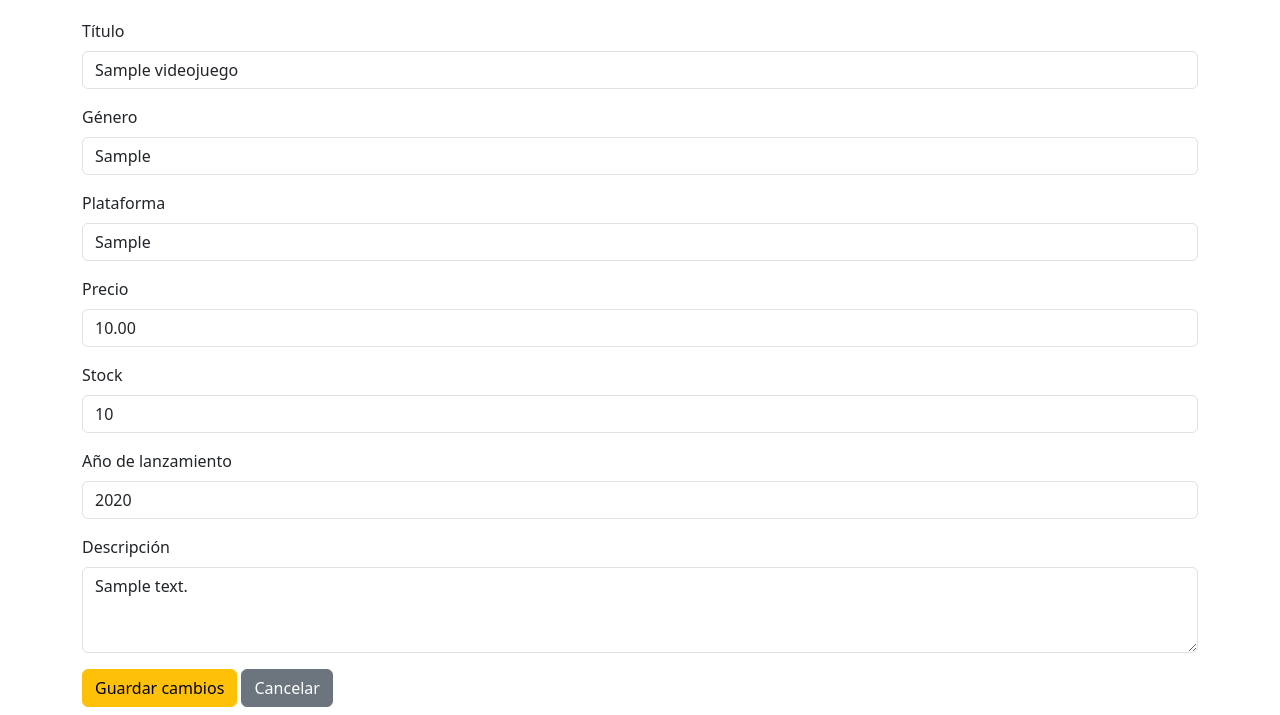
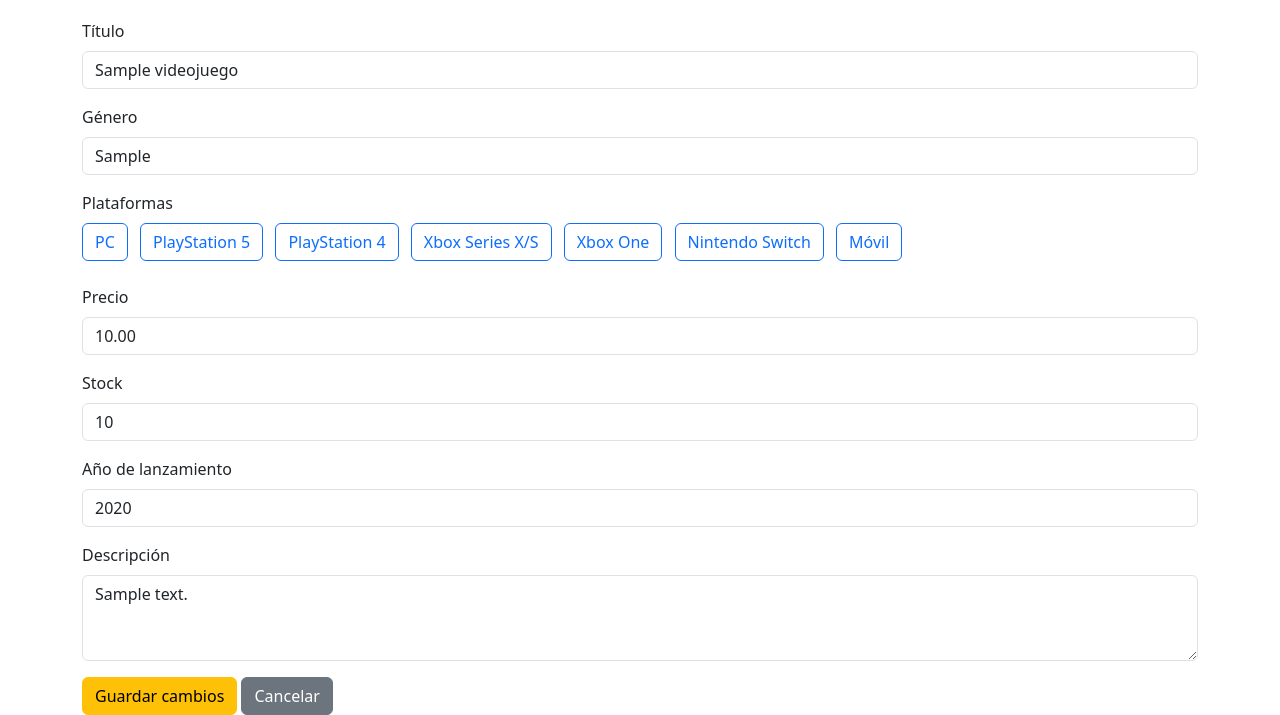
Before and after one commit to fernandodelvillar-11/tienda-videojuegos, a Django app: page /videojuego/1/editar/ in a window 1280 px wide. Shown: the part 133-848 px from the top of the page. Run offline with Django 5.2, Linux system fonts and the light colour scheme; tables that the repository leaves empty hold one stand-in row (values such as "Sample post").

Commit message:
Se finalizan las modificaciones a: views - templates

```diff
--- a/videojuegosapp/models.py
+++ b/videojuegosapp/models.py
@@ -4,7 +4,7 @@ from django.db import models
 class Videojuego(models.Model):
     titulo = models.CharField(max_length=100)
     genero = models.CharField(max_length=50)
-    plataforma = models.CharField(max_length=50)
+    plataforma = models.CharField(max_length=200)
     precio = models.DecimalField(max_digits=8, decimal_places=2)
     stock = models.PositiveIntegerField(default=0)
     anio_lanzamiento = models.PositiveIntegerField()
--- a/videojuegosapp/templates/videojuegosapp/editar.html
+++ b/videojuegosapp/templates/videojuegosapp/editar.html
@@ -28,32 +28,72 @@
             <input type="text" class="form-control" id="genero" name="genero" value="{{ videojuego.genero }}" maxlength="50">
         </div>
 
+        <!-- INICIO DE CAMPO PLATAFORMAS ACTUALIZADO -->
         <div class="mb-3">
-            <label for="plataforma" class="form-label">Plataforma</label>
-            <input type="text" class="form-control" id="plataforma" name="plataforma" value="{{ videojuego.plataforma }}" maxlength="50">
+            <label class="form-label d-block">Plataformas</label>
+            <input type="checkbox" class="btn-check" id="plat_pc" name="plataformas" value="PC" autocomplete="off" {% if "PC" in plataformas_seleccionadas %} checked{% endif %}>
+            <label class="btn btn-outline-primary me-2 mb-2" for="plat_pc">PC</label>
+
+            <input type="checkbox" class="btn-check" id="plat_ps5" name="plataformas" value="PlayStation 5" autocomplete="off" {% if "PlayStation 5" in plataformas_seleccionadas %} checked{% endif %}>
+            <label class="btn btn-outline-primary me-2 mb-2" for="plat_ps5">PlayStation 5</label>
+
+            <input type="checkbox" class="btn-check" id="plat_ps4" name="plataformas" value="PlayStation 4" autocomplete="off" {% if "PlayStation 4" in plataformas_seleccionadas %} checked{% endif %}>
+            <label class="btn btn-outline-primary me-2 mb-2" for="plat_ps4">PlayStation 4</label>
+
+            <input type="checkbox" class="btn-check" id="plat_xss" name="plataformas" value="Xbox Series X/S" autocomplete="off" {% if "Xbox Series X/S" in plataformas_seleccionadas %} checked{% endif %}>
+            <label class="btn btn-outline-primary me-2 mb-2" for="plat_xss">Xbox Series X/S</label>
+
+            <input type="checkbox" class="btn-check" id="plat_xone" name="plataformas" value="Xbox One" autocomplete="off" {% if "Xbox One" in plataformas_seleccionadas %} checked{% endif %}>
+            <label class="btn btn-outline-primary me-2 mb-2" for="plat_xone">Xbox One</label>
+
+            <input type="checkbox" class="btn-check" id="plat_switch" name="plataformas" value="Nintendo Switch" autocomplete="off" {% if "Nintendo Switch" in plataformas_seleccionadas %} checked{% endif %}>
+            <label class="btn btn-outline-primary me-2 mb-2" for="plat_switch">Nintendo Switch</label>
+
+            <input type="checkbox" class="btn-check" id="plat_movil" name="plataformas" value="Móvil" autocomplete="off" {% if "Móvil" in plataformas_seleccionadas %} checked{% endif %}>
+            <label class="btn btn-outline-primary me-2 mb-2" for="plat_movil">Móvil</label>
         </div>
+        <!-- FIN DE CAMPO PLATAFORMAS -->
 
         <div class="mb-3">
             <label for="precio" class="form-label">Precio</label>
-            <input type="number" step="0.01" class="form-control" id="precio" name="precio" value="{{ videojuego.precio }}">
+            <!-- Se agregó min y max para mantener la validación -->
+            <input type="number" step="0.01" min="0.01" max="999999.99" class="form-control" id="precio" name="precio" value="{{ videojuego.precio }}">
         </div>
 
         <div class="mb-3">
             <label for="stock" class="form-label">Stock</label>
-            <input type="number" class="form-control" id="stock" name="stock" value="{{ videojuego.stock }}">
+            <!-- Se agregó min para mantener la validación -->
+            <input type="number" min="0" class="form-control" id="stock" name="stock" value="{{ videojuego.stock }}">
         </div>
 
         <div class="mb-3">
             <label for="anio_lanzamiento" class="form-label">Año de lanzamiento</label>
-            <input type="number" class="form-control" id="anio_lanzamiento" name="anio_lanzamiento" value="{{ videojuego.anio_lanzamiento }}">
+            <!-- Se agregó min y max para mantener la validación -->
+            <input type="number" min="1970" max="2100" class="form-control" id="anio_lanzamiento" name="anio_lanzamiento" value="{{ videojuego.anio_lanzamiento }}">
         </div>
 
         <div class="mb-3">
             <label for="descripcion" class="form-label">Descripción</label>
-            <textarea class="form-control" id="descripcion" name="descripcion" rows="3">{{ videojuego.descripcion }}</textarea>
+            <!-- CORRECCIÓN: Se cambió datos.descripcion por videojuego.descripcion -->
+            <textarea class="form-control" id="descripcion" name="descripcion" rows="3" maxlength="300">{{ videojuego.descripcion }}</textarea>
         </div>
 
         <button type="submit" class="btn btn-warning">Guardar cambios</button>
         <a href="{% url 'detalle_videojuego' videojuego.id %}" class="btn btn-secondary">Cancelar</a>
     </form>
+
+    <script>
+    document.getElementById('precio').addEventListener('input', function() {
+        if (this.value > 999999.99) this.value = 999999.99;
+    });
+
+    document.getElementById('stock').addEventListener('input', function() {
+        if (this.value < 0) this.value = 0;
+        if (this.value > 1000000) this.value = 1000000;
+    });
+
+    document.getElementById('anio_lanzamiento').addEventListener('input', function() {
+    if (this.value > 2100) this.value = 2100;
+    });
+    </script>
 {% endblock %}
--- a/videojuegosapp/views.py
+++ b/videojuegosapp/views.py
@@ -2,18 +2,18 @@ from django.shortcuts import render, redirect
 from django.http import HttpResponse
 from .models import Videojuego
 
-
 def inicio(request):
-    videojuego = Videojuego.objects.all()
-    return render (request, 'videojuegosapp/inicio.html', {
-        'videojuegos' : videojuego
+    videojuegos = Videojuego.objects.all()
+    return render(request, 'videojuegosapp/inicio.html', {
+        'videojuegos': videojuegos
     })
 
 def crear_videojuego(request):
     if request.method == 'POST':
         titulo = request.POST.get('titulo', '').strip()
         genero = request.POST.get('genero', '').strip()
-        plataforma = request.POST.get('plataforma', '').strip()
+        plataformas_seleccionadas = request.POST.getlist('plataformas')
+        plataforma = ', '.join(plataformas_seleccionadas)
         precio = request.POST.get('precio', '')
         stock = request.POST.get('stock', '')
         anio_lanzamiento = request.POST.get('anio_lanzamiento', '')
@@ -21,15 +21,16 @@ def crear_videojuego(request):
 
         errores = []
 
-        # Campos obligatorios
+        # Validaciones requeridas
         if not titulo:
             errores.append('El título es obligatorio.')
         if not genero:
             errores.append('El género es obligatorio.')
-        if not plataforma:
-            errores.append('La plataforma es obligatoria.')
+        if not plataformas_seleccionadas:
+            errores.append('Debes seleccionar al menos una plataforma.')
+        if len(descripcion) > 300:
+            errores.append('La descripción no puede tener más de 300 caracteres.')
 
-        # Precio: numérico y mayor que 0
         try:
             precio = float(precio)
             if precio <= 0:
@@ -37,7 +38,6 @@ def crear_videojuego(request):
         except ValueError:
             errores.append('El precio debe ser un número válido.')
 
-        # Stock: numérico y no negativo
         try:
             stock = int(stock)
             if stock < 0:
@@ -45,7 +45,6 @@ def crear_videojuego(request):
         except ValueError:
             errores.append('El stock debe ser un número entero válido.')
 
-        # Año: numérico y dentro de un rango razonable
         try:
             anio_lanzamiento = int(anio_lanzamiento)
             if anio_lanzamiento < 1970 or anio_lanzamiento > 2100:
@@ -56,7 +55,8 @@ def crear_videojuego(request):
         if errores:
             return render(request, 'videojuegosapp/crear.html', {
                 'errores': errores,
-                'datos': request.POST  # para no perder lo que ya escribió
+                'datos': request.POST,
+                'plataformas_seleccionadas': plataformas_seleccionadas # ¡Agregado para persistir selecciones si hay error!
             })
 
         Videojuego.objects.create(
@@ -84,7 +84,8 @@ def editar_videojuego(request, id):
     if request.method == 'POST':
         titulo = request.POST.get('titulo', '').strip()
         genero = request.POST.get('genero', '').strip()
-        plataforma = request.POST.get('plataforma', '').strip()
+        plataformas_seleccionadas = request.POST.getlist('plataformas')
+        plataforma = ', '.join(plataformas_seleccionadas)
         precio = request.POST.get('precio', '')
         stock = request.POST.get('stock', '')
         anio_lanzamiento = request.POST.get('anio_lanzamiento', '')
@@ -96,8 +97,10 @@ def editar_videojuego(request, id):
             errores.append('El título es obligatorio.')
         if not genero:
             errores.append('El género es obligatorio.')
-        if not plataforma:
-            errores.append('La plataforma es obligatoria.')
+        if not plataformas_seleccionadas:
+            errores.append('Debes seleccionar al menos una plataforma.')
+        if len(descripcion) > 300:
+            errores.append('La descripción no puede tener más de 300 caracteres.')
 
         try:
             precio = float(precio)
@@ -123,7 +126,8 @@ def editar_videojuego(request, id):
         if errores:
             return render(request, 'videojuegosapp/editar.html', {
                 'videojuego': videojuego,
-                'errores': errores
+                'errores': errores,
+                'plataformas_seleccionadas': plataformas_seleccionadas # Mantiene los checks en caso de error
             })
 
         videojuego.titulo = titulo
@@ -136,8 +140,13 @@ def editar_videojuego(request, id):
         videojuego.save()
         return redirect('inicio')
 
+    # ¡ESTA ES LA PARTE CRUCIAL PARA LA PETICIÓN GET!
+    # Convertimos el string de la base de datos de vuelta a una lista
+    lista_plataformas = videojuego.plataforma.split(', ') if videojuego.plataforma else []
+
     return render(request, 'videojuegosapp/editar.html', {
-        'videojuego': videojuego
+        'videojuego': videojuego,
+        'plataformas_seleccionadas': lista_plataformas # Enviamos la lista al template
     })
 
 def eliminar_videojuego(request, id):
```
Also changed, not shown: videojuegosapp/templates/videojuegosapp/crear.html (+41 -7 lines), videojuegosapp/migrations/0002_alter_videojuego_plataforma.py (added).
